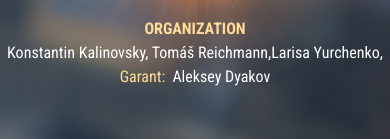
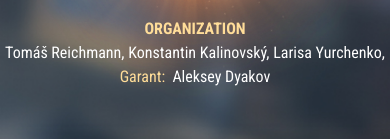
Before and after one commit to tomasreichmann/prague-wot-hackathon, a React (Create React App) app: page / in a window 390 px wide. Shown: the part 614-753 px from the top of the page. Built offline with nearby package versions, Linux system fonts and the light colour scheme.

Commit message:
responsive fix, organization text fix

```diff
--- a/src/App.tsx
+++ b/src/App.tsx
@@ -7,7 +7,7 @@ import { joinLink, lookingForATeamLink } from "./constants";
 export default function App() {
   return (
     <div className="App font-body text-white overflow-x-hidden relative">
-      <header className="[background-image:url('../public/ribbon.png')] sm:[background-image:url('../public/ribbon-large.png')] bg-center bg-no-repeat h-[160px] flex flex-col justify-center [background-size:auto_100%] xl:h-[340px]">
+      <header className="[background-image:url('../public/ribbon.png')] sm:[background-image:url('../public/ribbon-large.png')] bg-center bg-no-repeat h-[160px] flex flex-col justify-center [background-size:auto_100%] xl:h-[280px]">
         <h1 className="m-0 flex flex-row justify-center">
           <img
             className="block h-[125px] xl:h-[260px]"
@@ -112,7 +112,7 @@ export default function App() {
         <div className="z-10 relative lg:pt-10 lg:text-lg xl:text-xl">
           <h2 className="text-primary font-bold">ORGANIZATION</h2>
           <p className="text-white">
-            Konstantin Kalinovsky, Tomáš Reichmann,Larisa Yurchenko,{" "}
+            Tomáš Reichmann, Konstantin Kalinovský, Larisa Yurchenko,{" "}
             <span className="text-primary">Garant:</span>&ensp;Aleksey Dyakov
           </p>
         </div>
```
